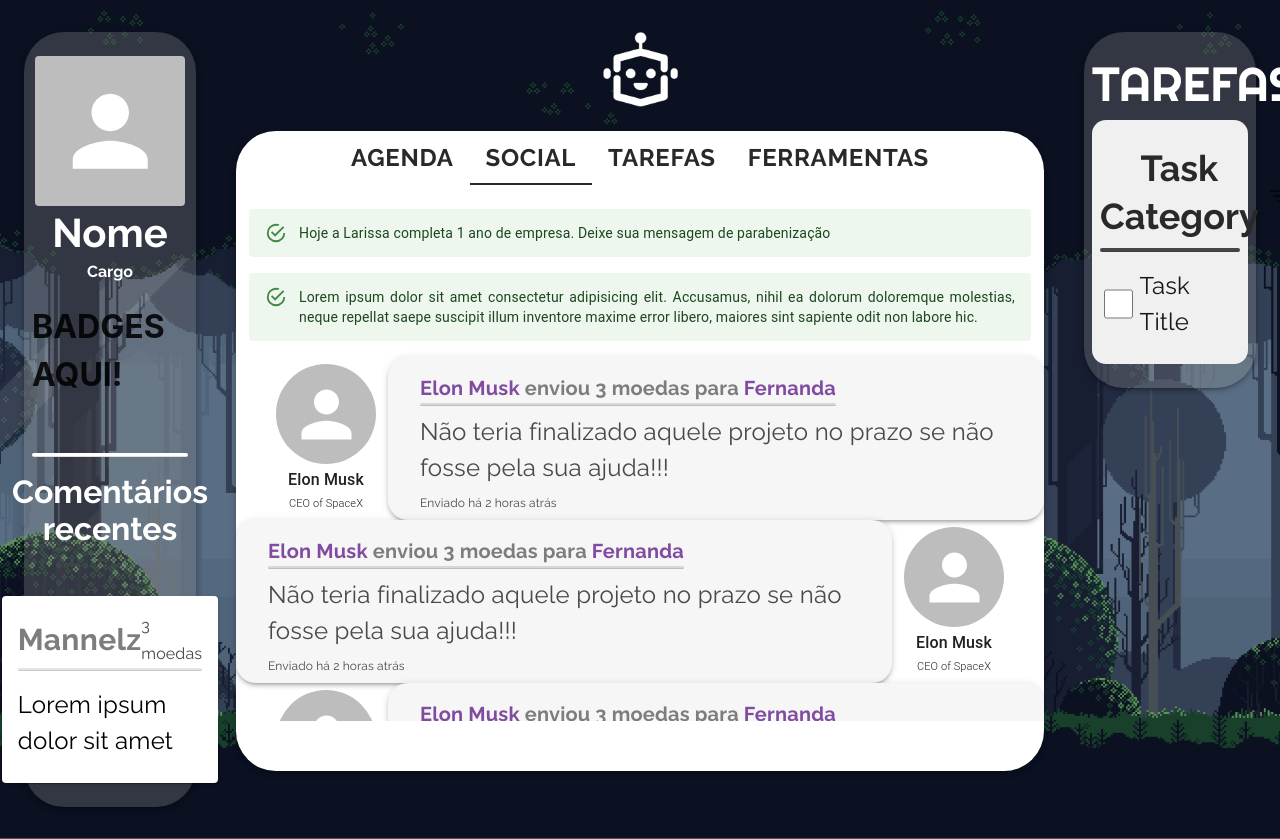
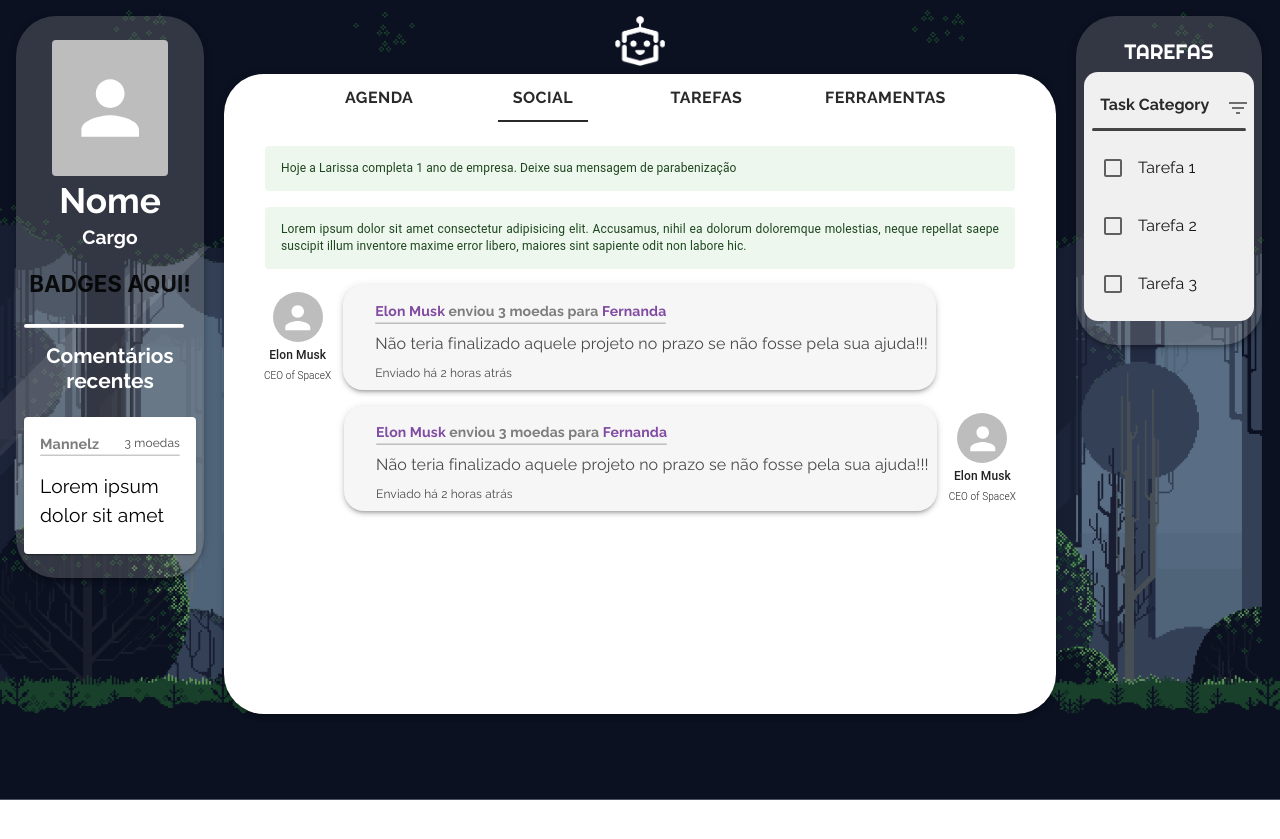
Before and after one commit to vareIIa/ADS-BD, a React (Vite) app: page / in a window 1280 px wide. Both pictures are taken after a click on the tab "SOCIAL". After the commit the page ends 800 px from the top, so only its background shows below. Built offline with nearby package versions, Linux system fonts and the light colour scheme.

Commit message:
feat: update style

```diff
--- a/src/App.css
+++ b/src/App.css
@@ -1,3 +1,9 @@
+* {
+  margin: 0;
+  padding: 0;
+  box-sizing: border-box;
+}
+
 :root {
   font-family: Inter, system-ui, Avenir, Helvetica, Arial, sans-serif;
   line-height: 1.5;
@@ -11,7 +17,7 @@
 }
 @media screen and (max-width: 1122px) {
   :root {
-      background: rgb(113, 117, 168);
+    background-image: url("./assets/background1.png");
   }
 }
 body::-webkit-scrollbar {
--- a/src/components/cardFeedback/cardFeedback.jsx
+++ b/src/components/cardFeedback/cardFeedback.jsx
@@ -2,6 +2,7 @@ import { Box, Card, CardContent, Divider, Typography } from "@mui/material";
 
 const CardFeedback = () => {
   return (
+    <>
       <Card>
         <CardContent>
           <Box
@@ -11,7 +12,7 @@ const CardFeedback = () => {
           >
             <Typography
               fontFamily={"Raleway, sans-serif"}
-            fontSize={"30px"}
+              fontSize={"0.9rem"}
               fontWeight={"bold"}
               color={"#7D7D7D"}
             >
@@ -21,7 +22,7 @@ const CardFeedback = () => {
             <Typography
               variant="subtitle1"
               fontFamily={"Raleway, sans-serif"}
-            fontSize={"16px"}
+              fontSize={"0.75rem"}
               color={"#464646"}
             >
               3 moedas
@@ -32,7 +33,7 @@ const CardFeedback = () => {
             <Divider
               variant="fullWidth"
               sx={{
-              height: "2px",
+                height: "0.2vh",
                 backgroundColor: "#E4E4E4",
                 borderRadius: "1rem",
               }}
@@ -42,13 +43,14 @@ const CardFeedback = () => {
           <Typography
             marginTop={"1rem"}
             fontFamily={"Raleway, sans-serif"}
-          fontSize={"24px"}
+            fontSize={"1.2rem"}
             color={"black"}
           >
             Lorem ipsum dolor sit amet
           </Typography>
         </CardContent>
       </Card>
+    </>
   );
 };
 
--- a/src/components/cardProfile/cardProfile.jsx
+++ b/src/components/cardProfile/cardProfile.jsx
@@ -20,18 +20,18 @@ const CardProfile = () => {
       }}
     >
       <Box sx={flexStyle}>
-        <Box sx={flexStyle} gap={0.5}>
+        <Box sx={flexStyle} gap="0.25rem">
           <Avatar
             src=""
             alt="Foto de Perfil do Agente"
             variant="rounded"
-            sx={{ width: "150px", height: "150px" }}
+            sx={{ width: "9vw", height: "17vh" }}
           />
 
           <Typography
             variant="h3"
             fontFamily={"Raleway, sans-serif"}
-            fontSize={"40px"}
+            fontSize={"2.2rem"}
             fontWeight={"bold"}
             color={"white"}
           >
@@ -41,16 +41,17 @@ const CardProfile = () => {
           <Typography
             variant="h5"
             fontFamily={"Raleway, sans-serif"}
-            fontSize={"16px"}
+            fontSize={"1.2rem"}
             fontWeight={"bold"}
             color={"white"}
+            marginBottom={"1rem"}
           >
             Cargo
           </Typography>
         </Box>
 
         {/* Map para percorrer todas as medalhas do Agente */}
-        <Box marginBottom={"2rem"}>
+        <Box marginBottom={"1.5rem"} fontSize={"0.7rem"}>
           <h1>BADGES AQUI!</h1>
         </Box>
 
@@ -58,7 +59,8 @@ const CardProfile = () => {
           <Divider
             variant="fullWidth"
             sx={{
-              height: "3px",
+              height: "0.5vh",
+              width: "12.5vw",
               backgroundColor: "white",
               borderRadius: "1rem",
             }}
@@ -66,12 +68,12 @@ const CardProfile = () => {
         </Box>
 
         {/* Map para percorrer todos os comentários do Agente */}
-        <Box marginTop={"1rem"} sx={flexStyle} gap={"3rem"}>
+        <Box marginTop={"1rem"} sx={flexStyle} gap={"1.5rem"}>
           <Typography
             variant="h3"
             textAlign={"center"}
             fontFamily={"Raleway, sans-serif"}
-            fontSize={"32px"}
+            fontSize={"1.3rem"}
             fontWeight={"bold"}
             color={"white"}
           >
--- a/src/components/cardTask/cardTask.jsx
+++ b/src/components/cardTask/cardTask.jsx
@@ -1,4 +1,4 @@
-import { Box, Divider, IconButton, Typography } from "@mui/material";
+import { Box, Checkbox, Divider, IconButton, Typography } from "@mui/material";
 import FilterListIcon from "@mui/icons-material/FilterList";
 
 const CardTask = () => {
@@ -8,7 +8,7 @@ const CardTask = () => {
       flexDirection={"column"}
       justifyContent={"center"}
       paddingX={1}
-      paddingY={3}
+      paddingY={2}
       borderRadius={"14px"}
       sx={{ backgroundColor: "#F0F0F0" }}
     >
@@ -24,7 +24,7 @@ const CardTask = () => {
           marginBottom={"0.5rem"}
           textAlign={"center"}
           fontFamily={"Raleway, sans-serif"}
-          fontSize={"36px"}
+          fontSize={"1rem "}
           fontWeight={"bold"}
           color={"#292929"}
         >
@@ -40,7 +40,7 @@ const CardTask = () => {
         <Divider
           variant="fullWidth"
           sx={{
-            height: "3px",
+            height: "0.3vh",
             backgroundColor: "#464646",
             borderRadius: "1rem",
           }}
@@ -56,14 +56,50 @@ const CardTask = () => {
         gap={0.5}
         paddingTop={2}
       >
-        <input type="checkbox" style={{ width: "30px", height: "30px" }} />
+        <Checkbox color="default" />
 
         <Typography
           fontFamily={"Raleway, sans-serif"}
-          fontSize={"24px"}
+          fontSize={"1rem"}
           color={"#171717"}
         >
-          Task Title
+          Tarefa 1
+        </Typography>
+      </Box>
+      <Box
+        id="task-body"
+        display={"flex"}
+        justifyContent={"flex-start"}
+        alignItems={"center"}
+        gap={0.5}
+        paddingTop={2}
+      >
+        <Checkbox color="default" />
+
+        <Typography
+          fontFamily={"Raleway, sans-serif"}
+          fontSize={"1rem"}
+          color={"#171717"}
+        >
+          Tarefa 2
+        </Typography>
+      </Box>
+      <Box
+        id="task-body"
+        display={"flex"}
+        justifyContent={"flex-start"}
+        alignItems={"center"}
+        gap={0.5}
+        paddingTop={2}
+      >
+        <Checkbox color="default" />
+
+        <Typography
+          fontFamily={"Raleway, sans-serif"}
+          fontSize={"1rem"}
+          color={"#171717"}
+        >
+          Tarefa 3
         </Typography>
       </Box>
     </Box>
--- a/src/components/cardTaskBoard/cardTaskBoard.jsx
+++ b/src/components/cardTaskBoard/cardTaskBoard.jsx
@@ -8,6 +8,7 @@ const CardTaskBoard = () => {
       sx={{
         paddingX: 1,
         paddingY: 3,
+        width: "14.5vw",
         backgroundColor: "rgba(142, 142, 142, 0.3)",
         borderRadius: "40px",
       }}
@@ -17,7 +18,7 @@ const CardTaskBoard = () => {
         variant="h3"
         textAlign={"center"}
         fontFamily={"Righteous, sans-serif"}
-        fontSize={"48px"}
+        fontSize={"1.3rem"}
         color={"white"}
       >
         TAREFAS
--- a/src/components/homeNav/homeNav.jsx
+++ b/src/components/homeNav/homeNav.jsx
@@ -31,11 +31,11 @@ const HomeNavegation = () => {
       flexDirection={"column"}
       justifyContent={"center"}
       alignItems={"center"}
-      gap={3}
+      gap={1}
     >
       <img
-        width={"75px"}
-        height={"75px"}
+        width={"50vw"}
+        height={"50vh"}
         src="src/assets/icons/pd-icon.png"
         alt="Ícone do Projeto Desenvolve"
       />
@@ -45,7 +45,7 @@ const HomeNavegation = () => {
         sx={{
           backgroundColor: "#FFF",
           borderRadius: "40px",
-          width: "100%",
+          width: "65vw",
           height: "80vh",
         }}
       >
@@ -57,9 +57,11 @@ const HomeNavegation = () => {
             sx={{
               "& .MuiTab-root": {
                 fontFamily: "Raleway, sans-serif",
-                fontSize: "24px",
+                fontSize: "1rem",
                 fontWeight: "bold",
                 color: "#292929",
+                paddingX: "0",
+                marginX: "2.3rem",
               },
 
               "& .Mui-selected": {
@@ -82,7 +84,13 @@ const HomeNavegation = () => {
           </Tabs>
         </Box>
 
-        <Box maxHeight={"80%"} overflow={"auto"}>
+        <Box
+          maxHeight={"80vh"}
+          overflow={"auto"}
+          display={"flex"}
+          justifyContent={"center"}
+          alignItems={"center"}
+        >
           {renderComponent(tabValue)}
         </Box>
       </Paper>
--- a/src/components/socialFeedback/socialFeedback.jsx
+++ b/src/components/socialFeedback/socialFeedback.jsx
@@ -6,6 +6,204 @@ const SocialFeedback = () => {
   return (
     <>
       <Box
+        display={"flex"}
+        justifyContent={"flex-start"}
+        alignItems={"center"}
+        gap={1.5}
+        marginLeft={5}
+        marginBottom={2}
+      >
+        <Box
+          display={"flex"}
+          flexDirection={"column"}
+          justifyContent={"center"}
+          alignItems={"center"}
+          gap={0.5}
+        >
+          <Avatar
+            src=""
+            alt="Foto de Perfil do Agente"
+            variant="circular"
+            sx={{ width: "50px", height: "50px" }}
+          />
+
+          <Typography
+            fontFamily={"Roboto, sans-serif"}
+            fontSize={"12px"}
+            fontWeight={"medium"}
+            color={"#212121"}
+          >
+            Elon Musk
+          </Typography>
+
+          <Typography
+            fontFamily={"Roboto, sans-serif"}
+            fontSize={"10px"}
+            fontWeight={"light"}
+            color={"#212121"}
+          >
+            CEO of SpaceX
+          </Typography>
+        </Box>
+
+        <Paper
+          elevation={3}
+          sx={{
+            backgroundColor: "#F6F6F6",
+            borderRadius: "20px",
+            minWidth: "70%",
+          }}
+        >
+          <Box
+            display={"flex"}
+            flexDirection={"column"}
+            justifyContent={"center"}
+            alignItems={"flex-start"}
+            gap={1}
+            padding={"1rem 0.5rem 0.5rem 2rem"}
+          >
+            <Box>
+              <Typography
+                fontFamily={"Raleway, sans-serif"}
+                fontSize={"14px"}
+                fontWeight={"bold"}
+                color={"#7D7D7D"}
+              >
+                <span style={{ color: "#814BA2" }}>Elon Musk</span> enviou 3
+                moedas para <span style={{ color: "#814BA2" }}>Fernanda</span>
+              </Typography>
+
+              <Divider
+                sx={{
+                  height: "2px",
+                  backgroundColor: "#D8D8D8",
+                  borderRadius: "1rem",
+                }}
+              />
+            </Box>
+
+            <Typography
+              fontFamily={"Raleway, sans-serif"}
+              fontSize={"16px"}
+              fontWeight={"semiBold"}
+              color={"rgba(0, 0, 0, 0.7)"}
+            >
+              Não teria finalizado aquele projeto no prazo se não fosse pela sua
+              ajuda!!!
+            </Typography>
+
+            <Typography
+              fontFamily={"Raleway, sans-serif"}
+              fontSize={"12px"}
+              fontWeight={"semiBold"}
+              color={"rgba(0, 0, 0, 0.7)"}
+            >
+              Enviado há 2 horas atrás
+            </Typography>
+          </Box>
+        </Paper>
+      </Box>
+
+      <Box
+        display={"flex"}
+        justifyContent={"flex-end"}
+        alignItems={"center"}
+        gap={1.5}
+        marginRight={5}
+        marginBottom={2}
+      >
+        <Paper
+          elevation={3}
+          sx={{
+            backgroundColor: "#F6F6F6",
+            borderRadius: "20px",
+            minWidth: "70%",
+          }}
+        >
+          <Box
+            display={"flex"}
+            flexDirection={"column"}
+            justifyContent={"center"}
+            alignItems={"flex-start"}
+            gap={1}
+            padding={"1rem 0.5rem 0.5rem 2rem"}
+          >
+            <Box>
+              <Typography
+                fontFamily={"Raleway, sans-serif"}
+                fontSize={"14px"}
+                fontWeight={"bold"}
+                color={"#7D7D7D"}
+              >
+                <span style={{ color: "#814BA2" }}>Elon Musk</span> enviou 3
+                moedas para <span style={{ color: "#814BA2" }}>Fernanda</span>
+              </Typography>
+
+              <Divider
+                sx={{
+                  height: "2px",
+                  backgroundColor: "#D8D8D8",
+                  borderRadius: "1rem",
+                }}
+              />
+            </Box>
+
+            <Typography
+              fontFamily={"Raleway, sans-serif"}
+              fontSize={"16px"}
+              fontWeight={"semiBold"}
+              color={"rgba(0, 0, 0, 0.7)"}
+            >
+              Não teria finalizado aquele projeto no prazo se não fosse pela sua
+              ajuda!!!
+            </Typography>
+
+            <Typography
+              fontFamily={"Raleway, sans-serif"}
+              fontSize={"12px"}
+              fontWeight={"semiBold"}
+              color={"rgba(0, 0, 0, 0.7)"}
+            >
+              Enviado há 2 horas atrás
+            </Typography>
+          </Box>
+        </Paper>
+
+        <Box
+          display={"flex"}
+          flexDirection={"column"}
+          justifyContent={"center"}
+          alignItems={"center"}
+          gap={0.5}
+        >
+          <Avatar
+            src=""
+            alt="Foto de Perfil do Agente"
+            variant="circular"
+            sx={{ width: "50px", height: "50px" }}
+          />
+
+          <Typography
+            fontFamily={"Roboto, sans-serif"}
+            fontSize={"12px"}
+            fontWeight={"medium"}
+            color={"#212121"}
+          >
+            Elon Musk
+          </Typography>
+
+          <Typography
+            fontFamily={"Roboto, sans-serif"}
+            fontSize={"10px"}
+            fontWeight={"light"}
+            color={"#212121"}
+          >
+            CEO of SpaceX
+          </Typography>
+        </Box>
+      </Box>
+
+      {/* <Box
         display={"flex"}
         justifyContent={"flex-start"}
         alignItems={"center"}
@@ -23,12 +221,12 @@ const SocialFeedback = () => {
             src=""
             alt="Foto de Perfil do Agente"
             variant="circular"
-            sx={{ width: "100px", height: "100px" }}
+            sx={{ width: "50px", height: "50px" }}
           />
 
           <Typography
             fontFamily={"Roboto, sans-serif"}
-            fontSize={"16px"}
+            fontSize={"12px"}
             fontWeight={"medium"}
             color={"#212121"}
           >
@@ -37,7 +235,7 @@ const SocialFeedback = () => {
 
           <Typography
             fontFamily={"Roboto, sans-serif"}
-            fontSize={"11px"}
+            fontSize={"10px"}
             fontWeight={"light"}
             color={"#212121"}
           >
@@ -60,7 +258,7 @@ const SocialFeedback = () => {
             <Box>
               <Typography
                 fontFamily={"Raleway, sans-serif"}
-                fontSize={"20px"}
+                fontSize={"12px"}
                 fontWeight={"bold"}
                 color={"#7D7D7D"}
               >
@@ -79,7 +277,7 @@ const SocialFeedback = () => {
 
             <Typography
               fontFamily={"Raleway, sans-serif"}
-              fontSize={"24px"}
+              fontSize={"12px"}
               fontWeight={"semiBold"}
               color={"rgba(0, 0, 0, 0.7)"}
             >
@@ -89,7 +287,7 @@ const SocialFeedback = () => {
 
             <Typography
               fontFamily={"Raleway, sans-serif"}
-              fontSize={"12px"}
+              fontSize={"10px"}
               fontWeight={"semiBold"}
               color={"rgba(0, 0, 0, 0.7)"}
             >
@@ -121,7 +319,7 @@ const SocialFeedback = () => {
             <Box>
               <Typography
                 fontFamily={"Raleway, sans-serif"}
-                fontSize={"20px"}
+                fontSize={"12px"}
                 fontWeight={"bold"}
                 color={"#7D7D7D"}
               >
@@ -140,7 +338,7 @@ const SocialFeedback = () => {
 
             <Typography
               fontFamily={"Raleway, sans-serif"}
-              fontSize={"24px"}
+              fontSize={"12px"}
               fontWeight={"semiBold"}
               color={"rgba(0, 0, 0, 0.7)"}
             >
@@ -150,7 +348,7 @@ const SocialFeedback = () => {
 
             <Typography
               fontFamily={"Raleway, sans-serif"}
-              fontSize={"12px"}
+              fontSize={"10px"}
               fontWeight={"semiBold"}
               color={"rgba(0, 0, 0, 0.7)"}
             >
@@ -170,12 +368,12 @@ const SocialFeedback = () => {
             src=""
             alt="Foto de Perfil do Agente"
             variant="circular"
-            sx={{ width: "100px", height: "100px" }}
+            sx={{ width: "50px", height: "50px" }}
           />
 
           <Typography
             fontFamily={"Roboto, sans-serif"}
-            fontSize={"16px"}
+            fontSize={"12px"}
             fontWeight={"medium"}
             color={"#212121"}
           >
@@ -184,202 +382,14 @@ const SocialFeedback = () => {
 
           <Typography
             fontFamily={"Roboto, sans-serif"}
-            fontSize={"11px"}
+            fontSize={"10px"}
             fontWeight={"light"}
             color={"#212121"}
           >
             CEO of SpaceX
           </Typography>
         </Box>
-      </Box>
-
-      <Box
-        display={"flex"}
-        justifyContent={"flex-start"}
-        alignItems={"center"}
-        gap={1.5}
-        marginLeft={5}
-      >
-        <Box
-          display={"flex"}
-          flexDirection={"column"}
-          justifyContent={"center"}
-          alignItems={"center"}
-          gap={0.5}
-        >
-          <Avatar
-            src=""
-            alt="Foto de Perfil do Agente"
-            variant="circular"
-            sx={{ width: "100px", height: "100px" }}
-          />
-
-          <Typography
-            fontFamily={"Roboto, sans-serif"}
-            fontSize={"16px"}
-            fontWeight={"medium"}
-            color={"#212121"}
-          >
-            Elon Musk
-          </Typography>
-
-          <Typography
-            fontFamily={"Roboto, sans-serif"}
-            fontSize={"11px"}
-            fontWeight={"light"}
-            color={"#212121"}
-          >
-            CEO of SpaceX
-          </Typography>
-        </Box>
-
-        <Paper
-          elevation={3}
-          sx={{ backgroundColor: "#F6F6F6", borderRadius: "20px" }}
-        >
-          <Box
-            display={"flex"}
-            flexDirection={"column"}
-            justifyContent={"center"}
-            alignItems={"flex-start"}
-            gap={1}
-            padding={"1rem 0.5rem 0.5rem 2rem"}
-          >
-            <Box>
-              <Typography
-                fontFamily={"Raleway, sans-serif"}
-                fontSize={"20px"}
-                fontWeight={"bold"}
-                color={"#7D7D7D"}
-              >
-                <span style={{ color: "#814BA2" }}>Elon Musk</span> enviou 3
-                moedas para <span style={{ color: "#814BA2" }}>Fernanda</span>
-              </Typography>
-
-              <Divider
-                sx={{
-                  height: "2px",
-                  backgroundColor: "#D8D8D8",
-                  borderRadius: "1rem",
-                }}
-              />
-            </Box>
-
-            <Typography
-              fontFamily={"Raleway, sans-serif"}
-              fontSize={"24px"}
-              fontWeight={"semiBold"}
-              color={"rgba(0, 0, 0, 0.7)"}
-            >
-              Não teria finalizado aquele projeto no prazo se não fosse pela sua
-              ajuda!!!
-            </Typography>
-
-            <Typography
-              fontFamily={"Raleway, sans-serif"}
-              fontSize={"12px"}
-              fontWeight={"semiBold"}
-              color={"rgba(0, 0, 0, 0.7)"}
-            >
-              Enviado há 2 horas atrás
-            </Typography>
-          </Box>
-        </Paper>
-      </Box>
-
-      <Box
-        display={"flex"}
-        justifyContent={"flex-end"}
-        alignItems={"center"}
-        gap={1.5}
-        marginRight={5}
-      >
-        <Paper
-          elevation={3}
-          sx={{ backgroundColor: "#F6F6F6", borderRadius: "20px" }}
-        >
-          <Box
-            display={"flex"}
-            flexDirection={"column"}
-            justifyContent={"center"}
-            alignItems={"flex-start"}
-            gap={1}
-            padding={"1rem 0.5rem 0.5rem 2rem"}
-          >
-            <Box>
-              <Typography
-                fontFamily={"Raleway, sans-serif"}
-                fontSize={"20px"}
-                fontWeight={"bold"}
-                color={"#7D7D7D"}
-              >
-                <span style={{ color: "#814BA2" }}>Elon Musk</span> enviou 3
-                moedas para <span style={{ color: "#814BA2" }}>Fernanda</span>
-              </Typography>
-
-              <Divider
-                sx={{
-                  height: "2px",
-                  backgroundColor: "#D8D8D8",
-                  borderRadius: "1rem",
-                }}
-              />
-            </Box>
-
-            <Typography
-              fontFamily={"Raleway, sans-serif"}
-              fontSize={"24px"}
-              fontWeight={"semiBold"}
-              color={"rgba(0, 0, 0, 0.7)"}
-            >
-              Não teria finalizado aquele projeto no prazo se não fosse pela sua
-              ajuda!!!
-            </Typography>
-
-            <Typography
-              fontFamily={"Raleway, sans-serif"}
-              fontSize={"12px"}
-              fontWeight={"semiBold"}
-              color={"rgba(0, 0, 0, 0.7)"}
-            >
-              Enviado há 2 horas atrás
-            </Typography>
-          </Box>
-        </Paper>
-
-        <Box
-          display={"flex"}
-          flexDirection={"column"}
-          justifyContent={"center"}
-          alignItems={"center"}
-          gap={0.5}
-        >
-          <Avatar
-            src=""
-            alt="Foto de Perfil do Agente"
-            variant="circular"
-            sx={{ width: "100px", height: "100px" }}
-          />
-
-          <Typography
-            fontFamily={"Roboto, sans-serif"}
-            fontSize={"16px"}
-            fontWeight={"medium"}
-            color={"#212121"}
-          >
-            Elon Musk
-          </Typography>
-
-          <Typography
-            fontFamily={"Roboto, sans-serif"}
-            fontSize={"11px"}
-            fontWeight={"light"}
-            color={"#212121"}
-          >
-            CEO of SpaceX
-          </Typography>
-        </Box>
-      </Box>
+      </Box> */}
     </>
   );
 };
--- a/src/components/socialNotification/socialNotification.jsx
+++ b/src/components/socialNotification/socialNotification.jsx
@@ -12,7 +12,12 @@ const SocialNotification = ({ message }) => {
       marginBottom={2}
       paddingX={"50%"}
     >
-      <Alert sx={{ minWidth: "750px", textAlign: "justify" }}>{message}</Alert>
+      <Alert
+        icon={false}
+        sx={{ minWidth: "750px", textAlign: "justify", fontSize: "12px" }}
+      >
+        {message}
+      </Alert>
     </Box>
   );
 };
--- a/src/pages/pagInicial.jsx
+++ b/src/pages/pagInicial.jsx
@@ -5,17 +5,27 @@ import HomeNavegation from "../components/homeNav/homeNav";
 
 const PaginaInicial = () => {
   return (
-    <Box marginX={2} marginY={4}>
-      <Grid container spacing={5} direction={"row"}>
-        <Grid item xs={2}>
+    <Box marginX={2} marginY={2}>
+      <Grid
+        container
+        spacing={3}
+        sx={{
+          flexDirection: {
+            xs: "column",
+            sm: "column",
+            md: "row",
+          },
+        }}
+      >
+        <Grid item xs={12} sm={12} md={2}>
           <CardProfile />
         </Grid>
 
-        <Grid item xs={8}>
+        <Grid item xs={12} sm={12} md={8}>
           <HomeNavegation />
         </Grid>
 
-        <Grid item xs={2}>
+        <Grid item xs={12} sm={12} md={2}>
           <CardTaskBoard />
         </Grid>
       </Grid>
```
Lines whose indentation alone changed are shown as unchanged.
